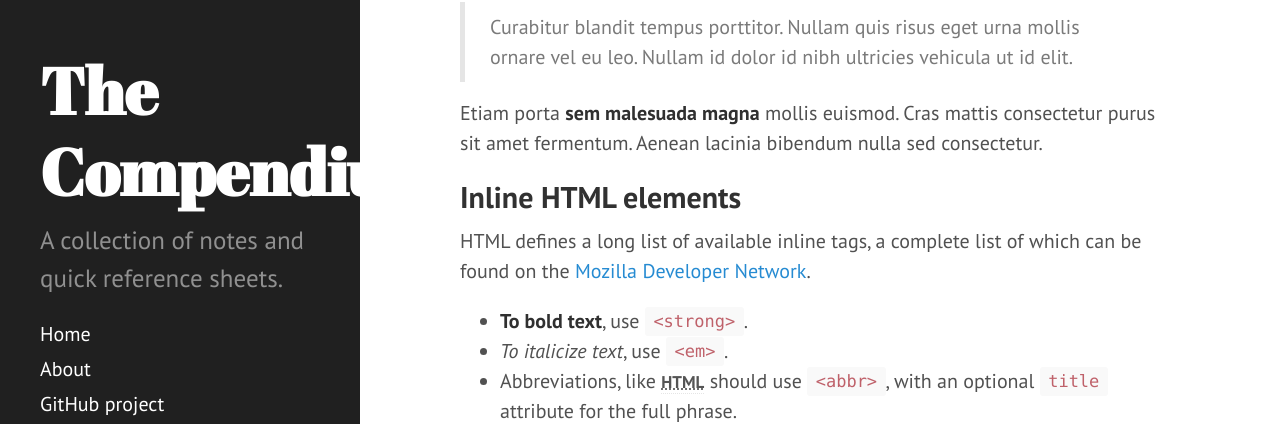
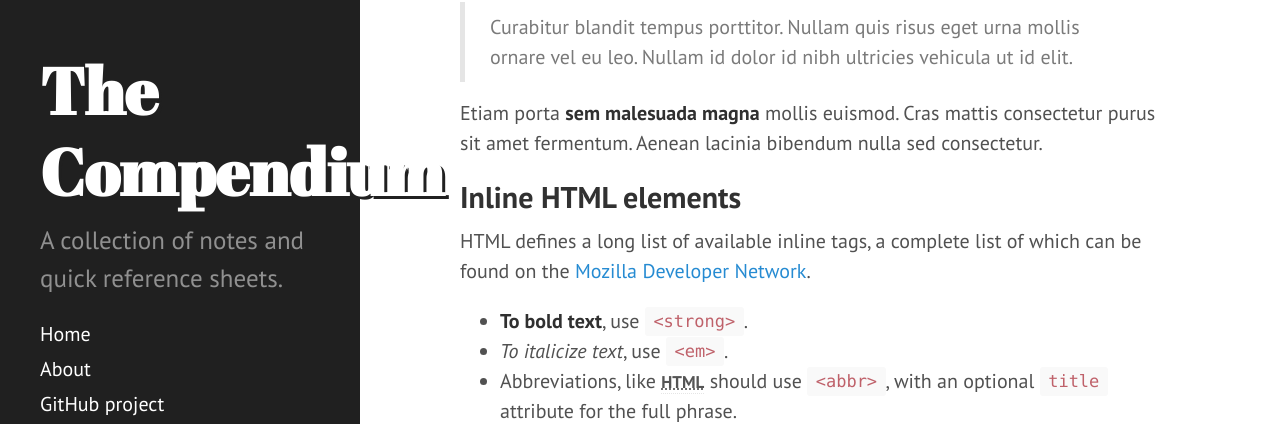
Before and after one commit to rhombusbombus/Compendium, a Jekyll site: the page built from index.html, in a window 1280 px wide. Shown: the part 438-862 px from the top of the page. Built offline with Jekyll 4.4.1, drawn with Linux system fonts in a browser that asks for light colours; Markdown is read by kramdown in place of the engine named in the settings; the list of posts is cut into pages by our own code.

Commit message:
Update hyde.css

```diff
--- a/public/css/hyde.css
+++ b/public/css/hyde.css
@@ -81,6 +81,7 @@ html {
   margin-top: 0;
   font-family: "Abril Fatface", serif;
   font-size: 3.25rem;
+  text-shadow: 3px 3px #202020;
 }
 
 /* Sidebar nav */
```
